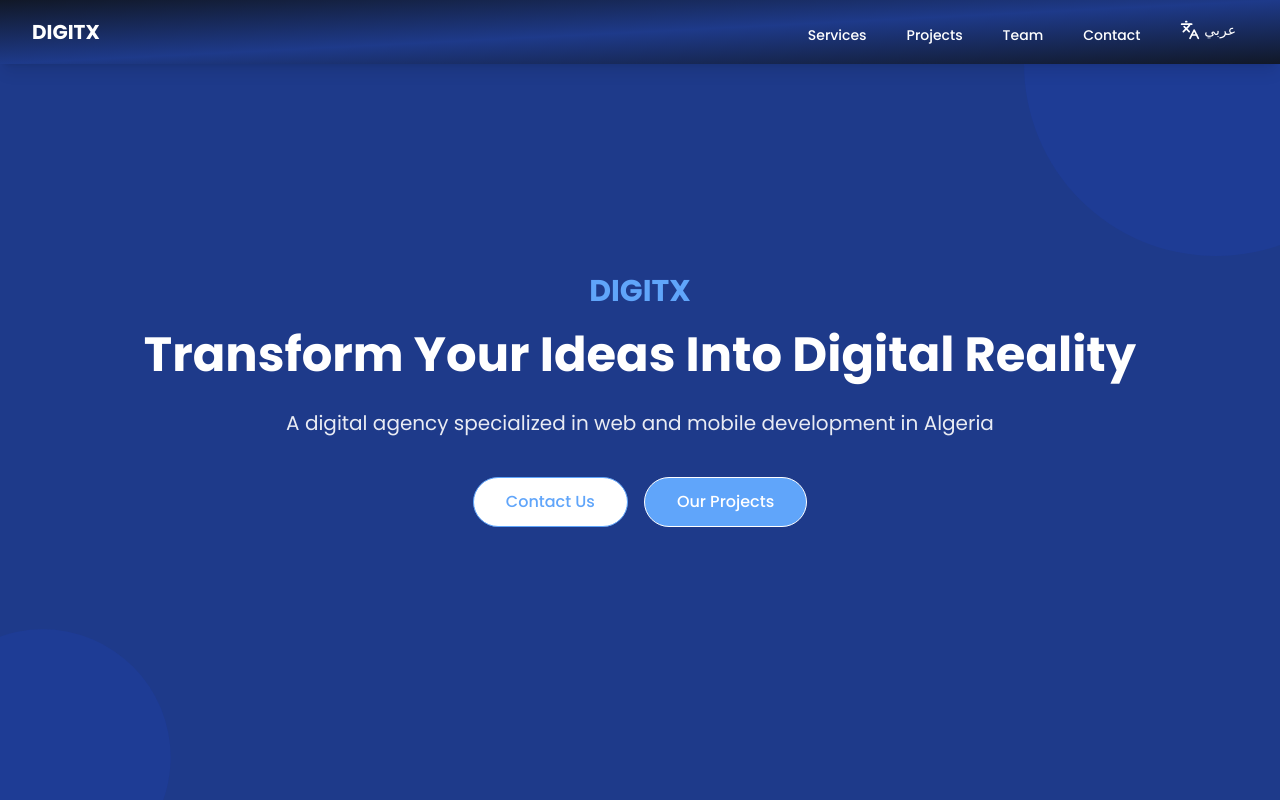
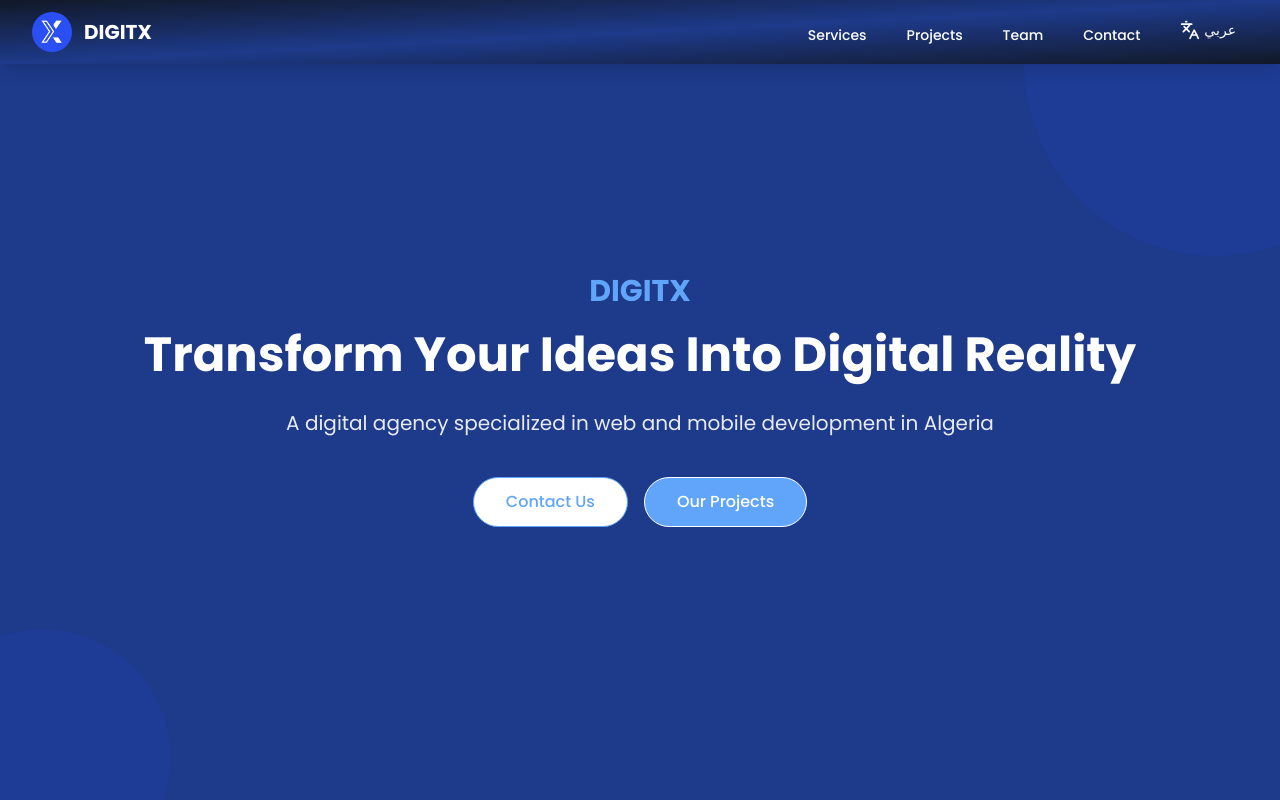
Before and after one commit to AchrafLarbi/DigitX, a React (Vite) app: page / in a window 1280 px wide. Shown: the top 800 px of the page. Built offline with nearby package versions, Linux system fonts and the light colour scheme.

Commit message:
add logo facebook

```diff
--- a/src/components/Footer.tsx
+++ b/src/components/Footer.tsx
@@ -71,13 +71,13 @@ export function Footer({ isArabic }: FooterProps) {
                 }`}
               >
                 <a
-                  href="#"
+                  href="https://www.facebook.com/anistyledz"
                   className="w-9 h-9 bg-white/10 rounded-full flex items-center justify-center hover:bg-white/20 transition-colors duration-300"
                 >
                   <Facebook className="w-4 h-4" />
                 </a>
                 <a
-                  href="#"
+                  href="https://www.instagram.com/digitx_dz?igsh=MXhicGkzdjJyZ3dsaw%3D%3D"
                   className="w-9 h-9 bg-white/10 rounded-full flex items-center justify-center hover:bg-white/20 transition-colors duration-300"
                 >
                   <Instagram className="w-4 h-4" />
--- a/src/components/Navbar.tsx
+++ b/src/components/Navbar.tsx
@@ -1,4 +1,5 @@
 import { Menu, X, Languages } from "lucide-react";
+import logo from "../assets/logo.jpg";
 
 interface NavbarProps {
   isArabic: boolean;
@@ -30,12 +31,19 @@ export function Navbar({
       <div className="max-w-7xl mx-auto px-4 sm:px-6 lg:px-8">
         <div className="flex items-center justify-between h-16">
           <div className="flex items-center">
-            <span
-              className="text-xl font-bold hover:scale-105 transition-transform cursor-pointer"
+            <div
+              className="flex items-center space-x-3 hover:scale-105 transition-transform cursor-pointer"
               onClick={() => handleNavigation("home")}
             >
-              {isArabic ? "ديجيت اكس" : "DIGITX"}
-            </span>
+              <img
+                src={logo}
+                alt="DIGITX Logo"
+                className="h-10 w-10 rounded-full object-cover"
+              />
+              <span className="text-xl font-bold">
+                {isArabic ? "ديجيت اكس" : "DIGITX"}
+              </span>
+            </div>
           </div>
 
           <div className="hidden md:block">
```
